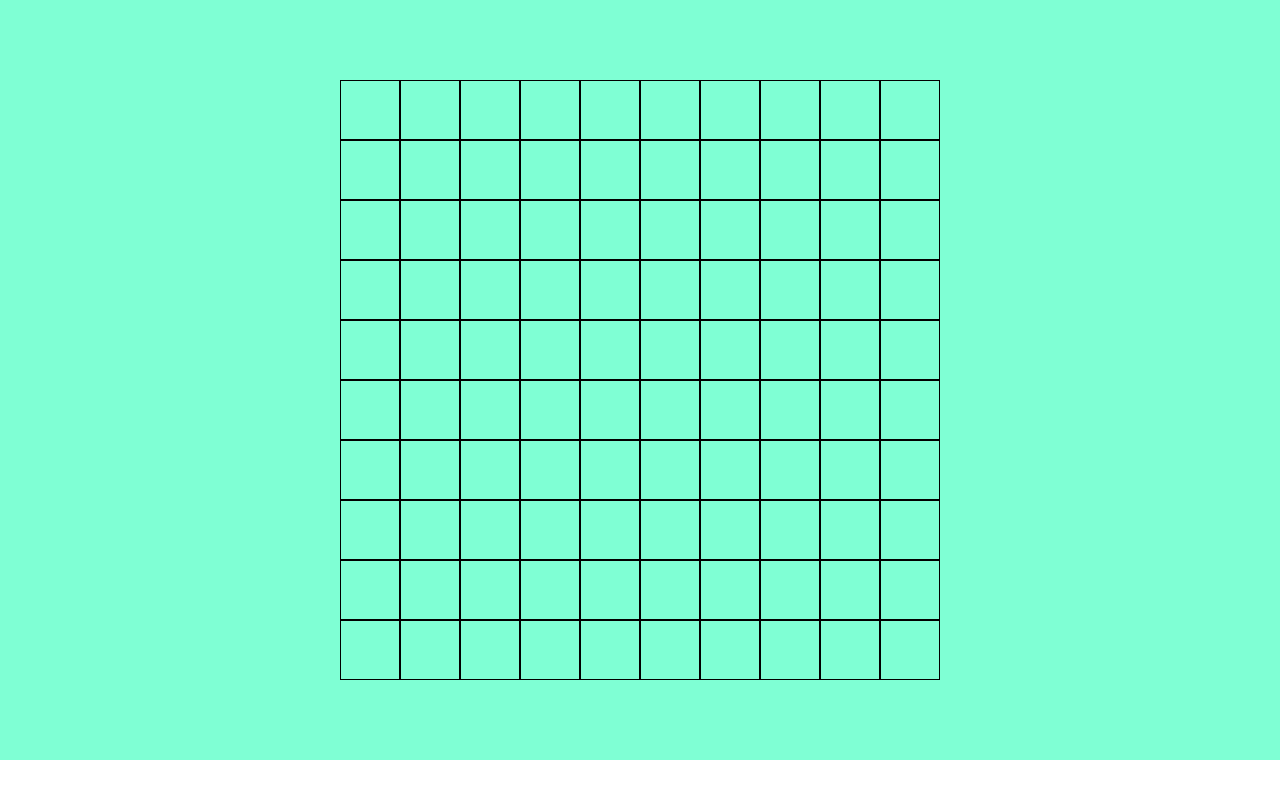
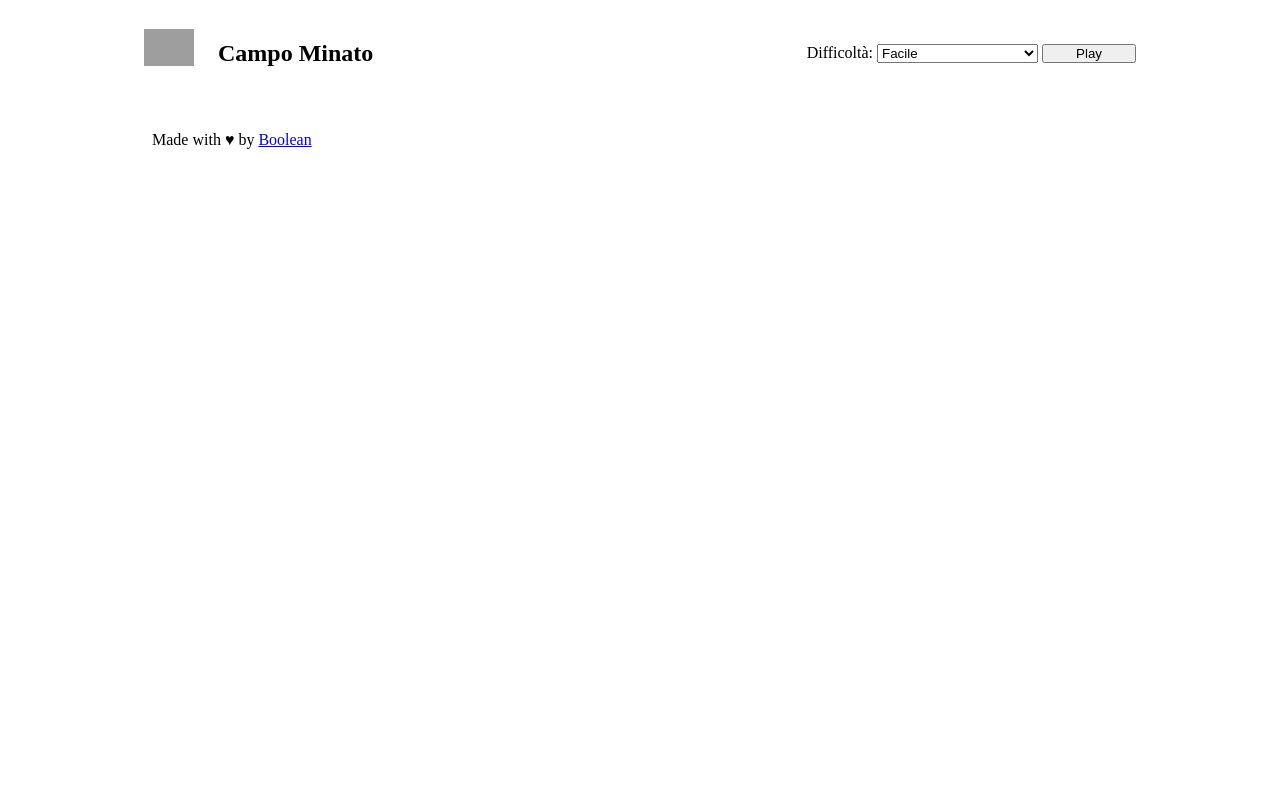
Before and after one commit to AlessandroSaba1991/js-campominato-grid, a plain HTML site: page index.html in a window 1280 px wide. Drawn offline with Linux system fonts and the light colour scheme; grey boxes are pictures that could not be loaded.

Commit message:
exercise complete

```diff
--- a/assets/css/style.css
+++ b/assets/css/style.css
@@ -2,6 +2,36 @@
     margin: 0;
     padding: 0;
     box-sizing: border-box;
+}
+
+img {
+    max-width: 100%;
+}
+
+select {
+    padding-right: 6rem;
+}
+
+.navbar {
+    display: flex;
+    align-items: center;
+    justify-content: space-between;
+    padding: 1rem;
+}
+
+.logo_nav {
+    display: flex;
+    justify-content: center;
+    align-items: center;
+}
+
+.img_nav {
+    width: 50px;
+    height: 50px;
+}
+
+.play {
+    padding: 0 2rem;
 }
 
 #site_main {
@@ -14,13 +44,50 @@
     padding: 5rem 0;
 }
 
+.container_80 {
+    width: 80%;
+    margin: 0 auto;
+}
+
 .cells {
     display: flex;
     flex-wrap: wrap;
 }
 
-.square_10 {
-    width: calc(100% / 10);
+.square {
     border: 1px solid black;
     aspect-ratio: 1 / 1;
+    display: flex;
+    align-items: center;
+    justify-content: center;
 }
+
+.violet {
+    background-color: violet;
+    color: white;
+}
+
+.x10 {
+    width: calc(100% / 10);
+}
+
+.x9 {
+    width: calc(100% / 9);
+}
+
+.x7 {
+    width: calc(100% / 7);
+}
+
+.text {
+    padding: 1.5rem;
+}
+
+.text>span {
+    text-decoration: underline;
+    color: blue;
+}
+
+.d-none {
+    display: none;
+}
--- a/assets/js/main.js
+++ b/assets/js/main.js
@@ -1,10 +1,47 @@
-function generate_grid(node_selector, number_of_cells, create_tag, class_name) {
+function generate_grid_with_number(node_selector, number_of_cells, dimension_grid, create_tag, class_name) {
     const node = document.querySelector(node_selector);
-    for (let i = 0; i < number_of_cells; i++) {
+    for (let i = 1; i <= number_of_cells; i++) {
         const element = document.createElement(create_tag);
-        element.classList.add(class_name)
-        node.append(element)
+        element.classList.add(class_name, dimension_grid);
+        const text = i;
+        element.innerHTML = text;
+        node.append(element);
     }
 }
 
-generate_grid('.cells', 100, 'div', 'square_10')
+function select_cell_list(class_name) {
+    const cell_list = document.querySelectorAll(class_name);
+    return cell_list;
+}
+
+function active_cell(element, colour) {
+    const cell_list = select_cell_list(element);
+
+    for (let i = 0; i < cell_list.length; i++) {
+        const cell = cell_list[i];
+        cell.addEventListener("click", function() {
+            this.classList.toggle(colour);
+        });
+    }
+}
+
+const element_form = document.querySelector("form");
+element_form.addEventListener("submit", function(event) {
+    event.preventDefault();
+    document.getElementById('site_main').classList.toggle('d-none')
+    const difficolta = document.getElementById("difficolta").value;
+    switch (true) {
+        case difficolta === "facile":
+            generate_grid_with_number(".cells", 100, "x10", "div", "square");
+            active_cell(".square", "violet");
+            break;
+        case difficolta === "medio":
+            generate_grid_with_number(".cells", 81, "x9", "div", "square");
+            active_cell(".square", "violet");
+            break;
+        case difficolta === "difficile":
+            generate_grid_with_number(".cells", 49, "x7", "div", "square");
+            active_cell(".square", "violet");
+            break;
+    }
+});
--- a/index.html
+++ b/index.html
@@ -12,10 +12,58 @@
 <body>
 
 
-    <header id="site_header"></header>
+    <header id="site_header">
+
+        <div class="container_80">
+
+            <nav class="navbar">
+
+                <div class="logo_nav">
+
+                    <div class="img_nav">
+
+                        <img src="https://yt3.ggpht.com/ytc/AKedOLTO2XVhtyMr24Dnz6QJ-Lsj_05XHim-qMoF6PRc=s900-c-k-c0x00ffffff-no-rj" alt="">
+
+                    </div>
+                    <!-- /.img_nav -->
+
+                    <div class="text">
+
+                        <h1>Campo Minato</h1>
+
+                    </div>
+                    <!-- /.text -->
+
+                </div>
+                <!-- /.logo_nav -->
+
+                <div class="menu">
+
+                    <form action="" method="get">
+                        <label for="difficolta">Difficoltà: </label>
+                        <select name="difficolta" id="difficolta">
+                            <option value="facile">Facile</option>
+                            <option value="medio">Medio</option>
+                            <option value="difficile">Difficile</option>
+
+                        </select>
+                        <button type="submit" class="play">Play</button>
+                    </form>
+
+                </div>
+                <!-- /.menu -->
+
+            </nav>
+            <!-- /.navbar -->
+
+        </div>
+        <!-- /.container_80 -->
+
+
+    </header>
     <!-- /#site_header -->
 
-    <main id="site_main">
+    <main id="site_main" class="d-none">
 
         <div class="container">
             <div class="cells"></div>
@@ -26,7 +74,17 @@
     </main>
     <!-- /#site_main -->
 
-    <footer id="site_footer"></footer>
+    <footer id="site_footer">
+
+        <div class="container_80">
+            <div class="text">
+                Made with &hearts; by <span>Boolean</span>
+            </div>
+            <!-- /.text -->
+        </div>
+        <!-- /.container_80 -->
+
+    </footer>
     <!-- /#site_footer -->
 
 
```
